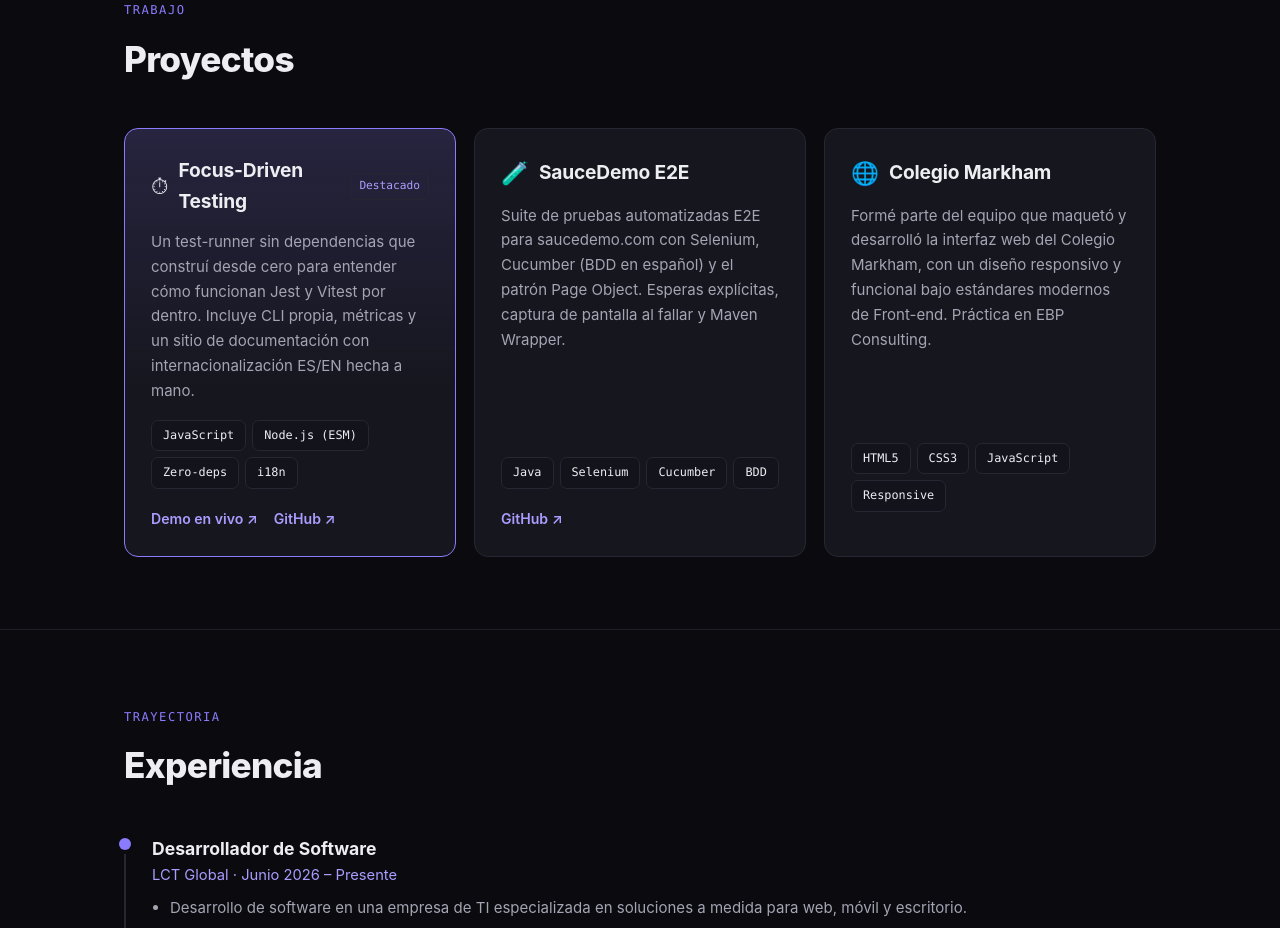
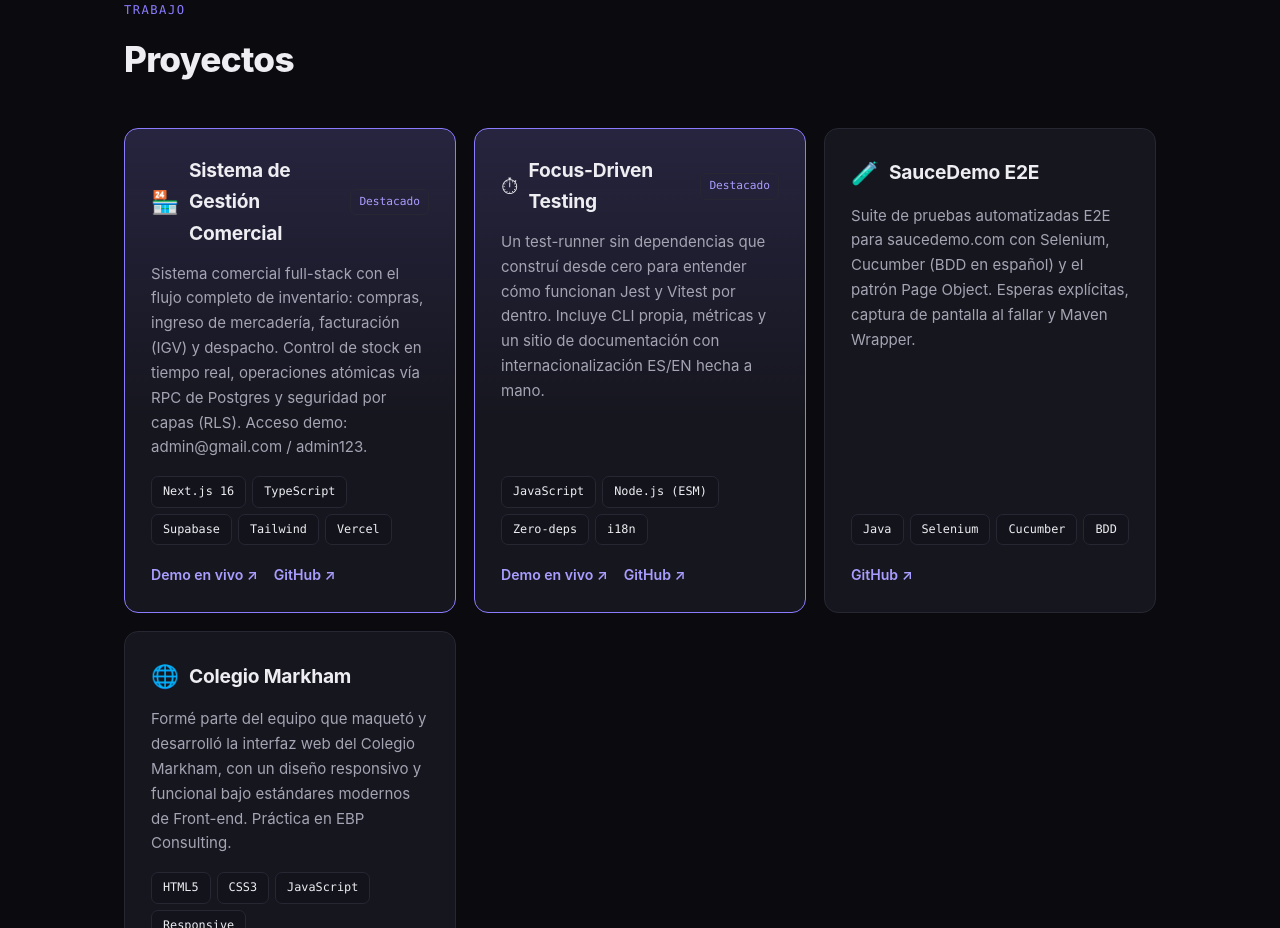
Before and after one commit to FICF0X/ficf0x.github.io, a plain HTML site: page index.html in a window 1280 px wide. Shown: the part 1819-2747 px from the top of the page. Drawn offline with Linux system fonts and the light colour scheme.

Commit message:
feat: add Sistema de Gestión Comercial as featured project (ES/EN)

```diff
--- a/i18n.js
+++ b/i18n.js
@@ -29,6 +29,8 @@ const I18N = {
 
     "projects.kicker": "Trabajo",
     "projects.title": "Proyectos",
+    "projects.comercial.badge": "Destacado",
+    "projects.comercial.desc": "Sistema comercial full-stack con el flujo completo de inventario: compras, ingreso de mercadería, facturación (IGV) y despacho. Control de stock en tiempo real, operaciones atómicas vía RPC de Postgres y seguridad por capas (RLS). Acceso demo: admin@gmail.com / admin123.",
     "projects.fdt.badge": "Destacado",
     "projects.fdt.desc": "Un test-runner sin dependencias que construí desde cero para entender cómo funcionan Jest y Vitest por dentro. Incluye CLI propia, métricas y un sitio de documentación con internacionalización ES/EN hecha a mano.",
     "projects.demo": "Demo en vivo ↗",
@@ -91,6 +93,8 @@ const I18N = {
 
     "projects.kicker": "Work",
     "projects.title": "Projects",
+    "projects.comercial.badge": "Featured",
+    "projects.comercial.desc": "Full-stack commercial system covering the complete inventory flow: purchasing, goods receipt, invoicing (VAT) and dispatch. Real-time stock control, atomic operations via Postgres RPCs and layered security (RLS). Demo login: admin@gmail.com / admin123.",
     "projects.fdt.badge": "Featured",
     "projects.fdt.desc": "A zero-dependency test runner I built from scratch to understand how Jest and Vitest work internally. It includes its own CLI, metrics, and a documentation site with hand-built ES/EN internationalization.",
     "projects.demo": "Live demo ↗",
--- a/index.html
+++ b/index.html
@@ -100,6 +100,22 @@
         <h2 data-i18n="projects.title">Proyectos</h2>
       </div>
       <div class="projects">
+        <div class="project featured">
+          <div class="ptop">
+            <span class="pico">🏪</span>
+            <h3>Sistema de Gestión Comercial</h3>
+            <span class="star" data-i18n="projects.comercial.badge">Destacado</span>
+          </div>
+          <p data-i18n="projects.comercial.desc">Sistema comercial full-stack con el flujo completo de inventario: compras, ingreso de mercadería, facturación (IGV) y despacho. Control de stock en tiempo real, operaciones atómicas vía RPC de Postgres y seguridad por capas (RLS). Acceso demo: admin@gmail.com / admin123.</p>
+          <div class="ptags">
+            <span class="tag">Next.js 16</span><span class="tag">TypeScript</span><span class="tag">Supabase</span><span class="tag">Tailwind</span><span class="tag">Vercel</span>
+          </div>
+          <div class="plinks">
+            <a href="https://desafio-web-six.vercel.app" target="_blank" rel="noopener" data-i18n="projects.demo">Demo en vivo ↗</a>
+            <a href="https://github.com/FICF0X/desafio-web" target="_blank" rel="noopener">GitHub ↗</a>
+          </div>
+        </div>
+
         <div class="project featured">
           <div class="ptop">
             <span class="pico">⏱</span>
```
